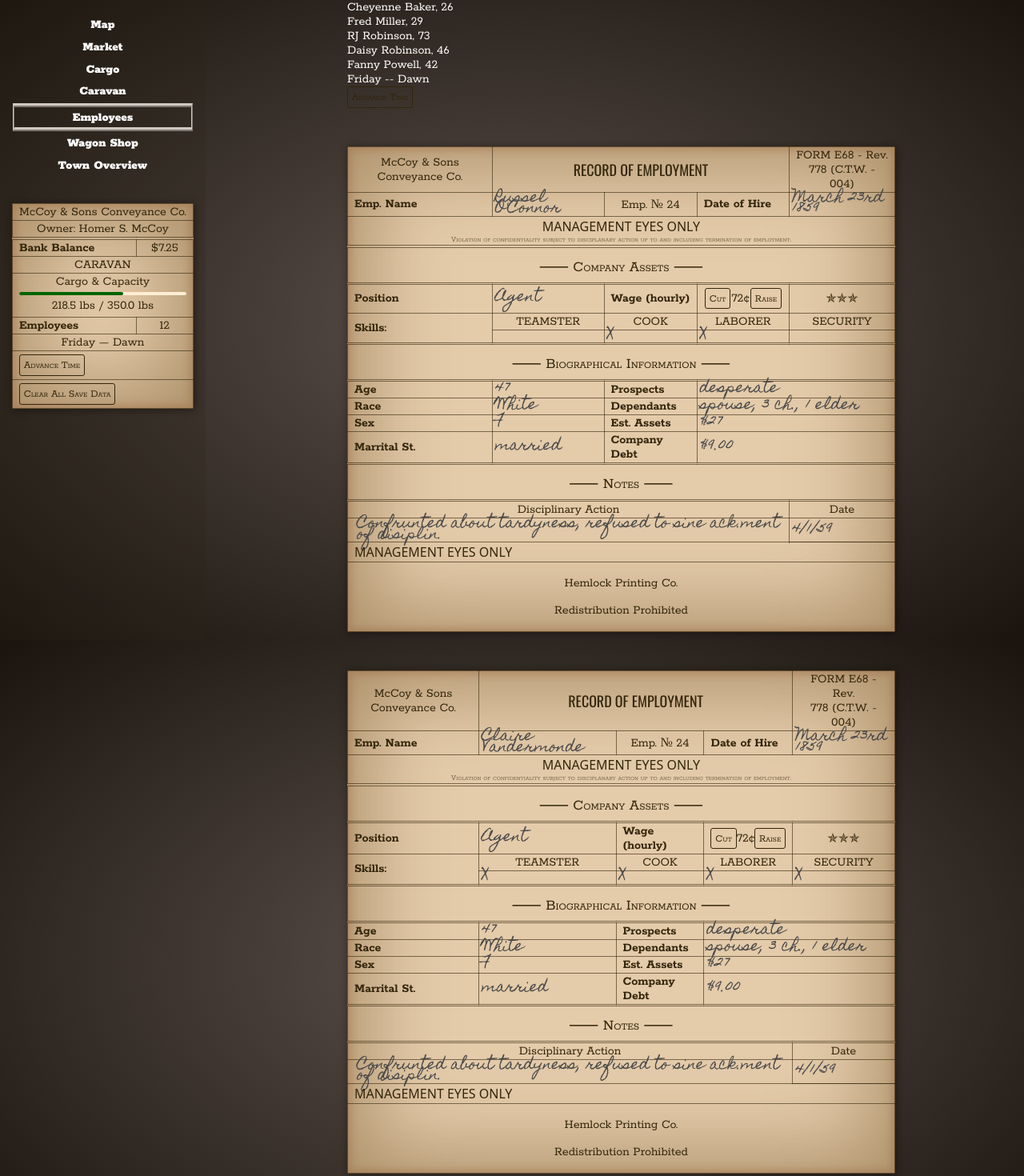
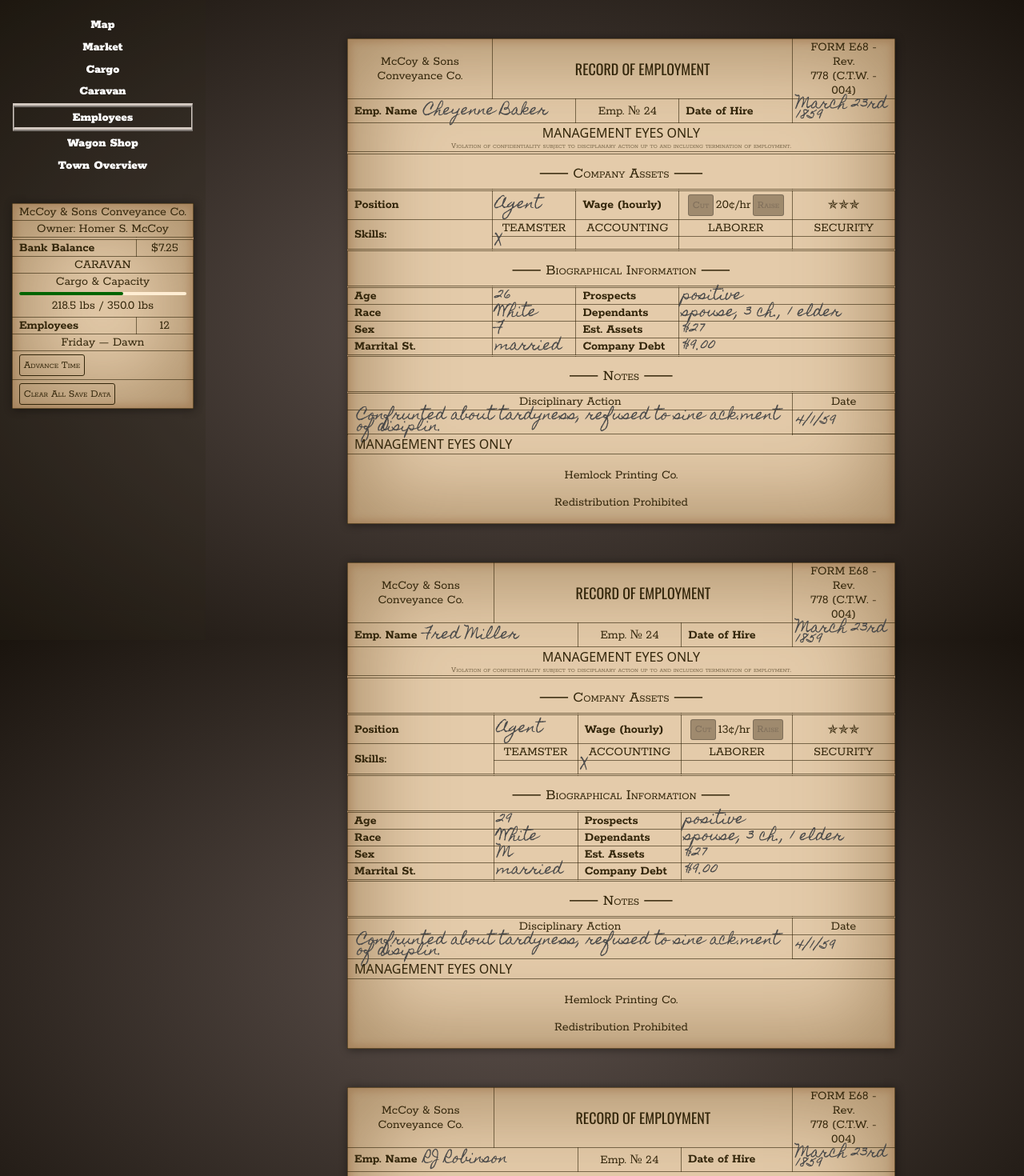
Before and after one commit to eignnx/the-silt-road, a React (Create React App) app: page /game/employees in a window 1280 px wide. Shown: the top 1470 px of the page at 80% size. Built offline with nearby package versions, Linux system fonts and the light colour scheme; a web font is replaced by a local one.

Commit message:
fill in employee cards with data from Employee instances

```diff
--- a/src/gen/employee.ts
+++ b/src/gen/employee.ts
@@ -1,7 +1,17 @@
 import { Person, Trait } from './person';
-import { DefaultMap, randChoice, randNormal } from '../utils'; // Assuming you have a utility function for normal distribution
+import { DefaultMap, randChoice, randNormal, randSample } from '../utils'; // Assuming you have a utility function for normal distribution
+
+export const SKILLS = [
+    "Teamster",
+    "Laborer",
+    "Security",
+    "Accounting",
+] as const;
+
+export type Skill = typeof SKILLS[number];
 
 export class Employee extends Person {
+    skills: Set<Skill>;
     hourlyWage: number;
     moral: number;
     relationships: DefaultMap<Employee, number>;
@@ -11,11 +21,13 @@ export class Employee extends Person {
         lastName: string,
         age: number,
         traits: Set<Trait>,
+        skills: Set<Skill>,
         hourlyWage: number,
         moral: number,
         relationships: DefaultMap<Employee, number> = new DefaultMap(() => 0),
     ) {
         super(firstName, lastName, age, traits);
+        this.skills = skills;
         this.hourlyWage = hourlyWage;
         this.moral = moral;
         this.relationships = relationships;
@@ -23,6 +35,10 @@ export class Employee extends Person {
 
     static generate(): Employee {
         const person = Person.generate();
+        const skills = new Set(randSample(
+            Math.round(randNormal(1, 0.6, [1, SKILLS.length])),
+            SKILLS,
+        ));
         const hourlyWage = randNormal(0.17, 0.03, [0.01, 0.75]);
         const moral = randNormal(0.5, 0.1, [-1, 1]);
         return new Employee(
@@ -30,6 +46,7 @@ export class Employee extends Person {
             person.lastName,
             person.age,
             person.traits,
+            skills,
             hourlyWage,
             moral,
         );
--- a/src/routes/EmployeesView/EmployeesView.tsx
+++ b/src/routes/EmployeesView/EmployeesView.tsx
@@ -1,9 +1,10 @@
-import { ActionFunction, useLoaderData, useSubmit } from 'react-router-dom';
+import { ActionFunction, useLoaderData } from 'react-router-dom';
 import { PLAYER_INFO } from '../../model/PlayerInfo';
 import "./EmployeesView.css";
 import { Company } from '../../gen/company';
-import { TIME, Time } from '../../model/Time';
-import React, { useEffect } from 'react';
+import React from 'react';
+import { Employee } from '../../gen/employee';
+import { currencyDisplay } from '../../utils';
 
 const company = new Company();
 
@@ -18,7 +19,7 @@ export async function employeesViewLoader(): Promise<LoaderData> {
         company,
     };
 }
-type A = ActionFunction;
+
 export async function employeesViewAction({ request }: { request: Request; }) {
     return null;
 }
@@ -26,39 +27,14 @@ export async function employeesViewAction({ request }: { request: Request; }) {
 export default function EmployeesView() {
     const { companyName, company } = useLoaderData() as LoaderData;
 
-    const time = TIME.useTime("any");
-
-    const employees = [
-        { name: "Russel O'Connor", skills: ["cook", "laborer"] },
-        { name: "Claire Vandermonde", skills: ["teamster", "cook", "laborer", "hired gun"] },
-        { name: "Hezekiah P. Smith", skills: ["hired gun"] },
-        { name: "Judith Damascus", skills: ["laborer"] },
-    ];
-
     return <>
-        <section>
-            {Array.from(company.employees).map(e => (
-                <div>{e.fullName()}, {e.age}</div>
-            ))}
-        </section>
-        <section>
-            <div>
-                {time !== "loading"
-                    ? `${time.dayOfWeek} -- ${time.timeOfDay}`
-                    : "... -- ..."}
-            </div>
-            <div>
-                <button onClick={() => TIME.progressToNextTimeOfDay()}>Advance Time</button>
-            </div>
-        </section>
-        {employees.map(emp => (
+        {Array.from(company.employees).map(emp => (
             <EmployeeCard companyName={companyName} employee={emp} />
         ))}
     </>;
 }
 
-function EmployeeCard({ companyName, employee: emp }: { companyName: string, employee: { name: string, skills: string[]; }; }) {
-    const { name, skills } = emp;
+function EmployeeCard({ companyName, employee: emp }: { companyName: string, employee: Employee; }) {
     return <table className='employee-record-sheet document'>
         <thead>
             <tr>
@@ -72,7 +48,7 @@ function EmployeeCard({ companyName, employee: emp }: { companyName: string, emp
                 </th>
             </tr>
             <tr>
-                <th scope="row">Emp. Name</th><td className='handwritten'>{emp.name}</td>
+                <th scope="row" colSpan={2}>Emp. Name <span className='handwritten'>{emp.fullName()}</span></th>
                 <td>Emp. № 24</td>
                 <th scope="row">Date of Hire</th>
                 <td className='handwritten'>March 23rd 1859</td>
@@ -92,9 +68,9 @@ function EmployeeCard({ companyName, employee: emp }: { companyName: string, emp
                 <th scope="row">Wage (hourly)</th>
                 <td colSpan={1}>
                     <div className='flex-evenly'>
-                        <button>Cut</button>
-                        <span>72¢</span>
-                        <button>Raise</button>
+                        <button disabled>Cut</button>
+                        <span>{currencyDisplay(emp.hourlyWage)}/hr</span>
+                        <button disabled>Raise</button>
                     </div>
                 </td>
                 <td>✯✯✯</td>
@@ -102,27 +78,29 @@ function EmployeeCard({ companyName, employee: emp }: { companyName: string, emp
             <tr>
                 <th scope="row" rowSpan={2}>Skills:</th>
                 <th scope="col">Teamster</th>
-                <th scope="col">Cook</th>
+                <th scope="col">Accounting</th>
                 <th scope="col">Laborer</th>
                 <th scope="col">Security</th>
             </tr>
             <tr>
-                <td className='handwritten'>{emp.skills.includes("teamster") ? "X" : ""}</td>
-                <td className='handwritten'>{emp.skills.includes("cook") ? "X" : ""}</td>
-                <td className='handwritten'>{emp.skills.includes("laborer") ? "X" : ""}</td>
-                <td className='handwritten'>{emp.skills.includes("hired gun") ? "X" : ""}</td>
+                <td className='handwritten'>{emp.skills.has("Teamster") ? "X" : ""}</td>
+                <td className='handwritten'>{emp.skills.has("Accounting") ? "X" : ""}</td>
+                <td className='handwritten'>{emp.skills.has("Laborer") ? "X" : ""}</td>
+                <td className='handwritten'>{emp.skills.has("Security") ? "X" : ""}</td>
             </tr>
             <tr><th scope='col' colSpan={5} className='section-div-row'>Biographical Information</th></tr>
             <tr>
-                <th scope="row">Age</th><td className='handwritten'>47</td>
-                <th scope="row">Prospects</th><td colSpan={2} className='handwritten'>desperate</td>
+                <th scope="row">Age</th><td className='handwritten'>{emp.age}</td>
+                <th scope="row">Prospects</th><td colSpan={2} className='handwritten'>{
+                    emp.poorMoral() ? "desperate" : emp.goodMoral() ? "positive" : "unknown"
+                }</td>
             </tr>
             <tr>
                 <th scope="row">Race</th><td className='handwritten'>White</td>
                 <th scope="row">Dependants</th><td colSpan={2} className='handwritten'> spouse, 3 ch., 1 elder</td>
             </tr>
             <tr>
-                <th scope="row">Sex</th><td className='handwritten'>F</td>
+                <th scope="row">Sex</th><td className='handwritten'>{emp.sexDescriptor()}</td>
                 <th scope="row">Est. Assets</th><td colSpan={2} className='handwritten'>$27</td>
             </tr>
             <tr>
--- a/src/utils.ts
+++ b/src/utils.ts
@@ -44,7 +44,7 @@ export function randNormal(mean: number = 0, stdev: number = 1, bounds?: [number
     }
 }
 
-export function randSample<T>(size: number, arr: T[]): T[] {
+export function randSample<T>(size: number, arr: readonly T[]): T[] {
     if (size > arr.length) {
         return arr.slice();
     }
```
